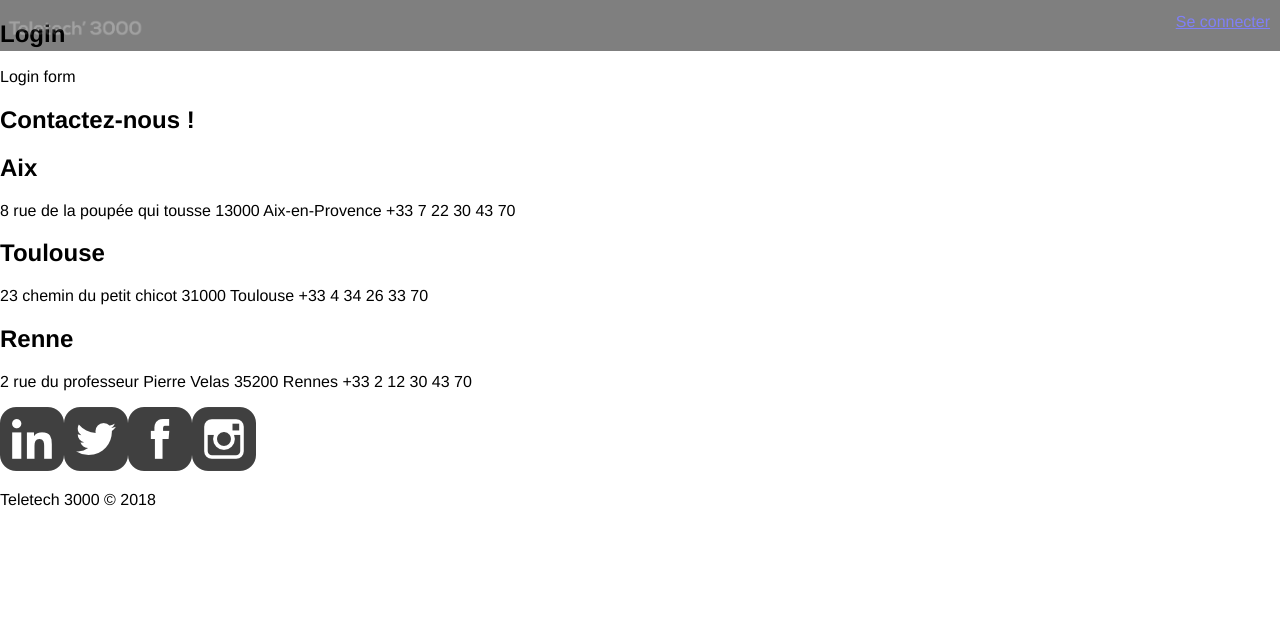
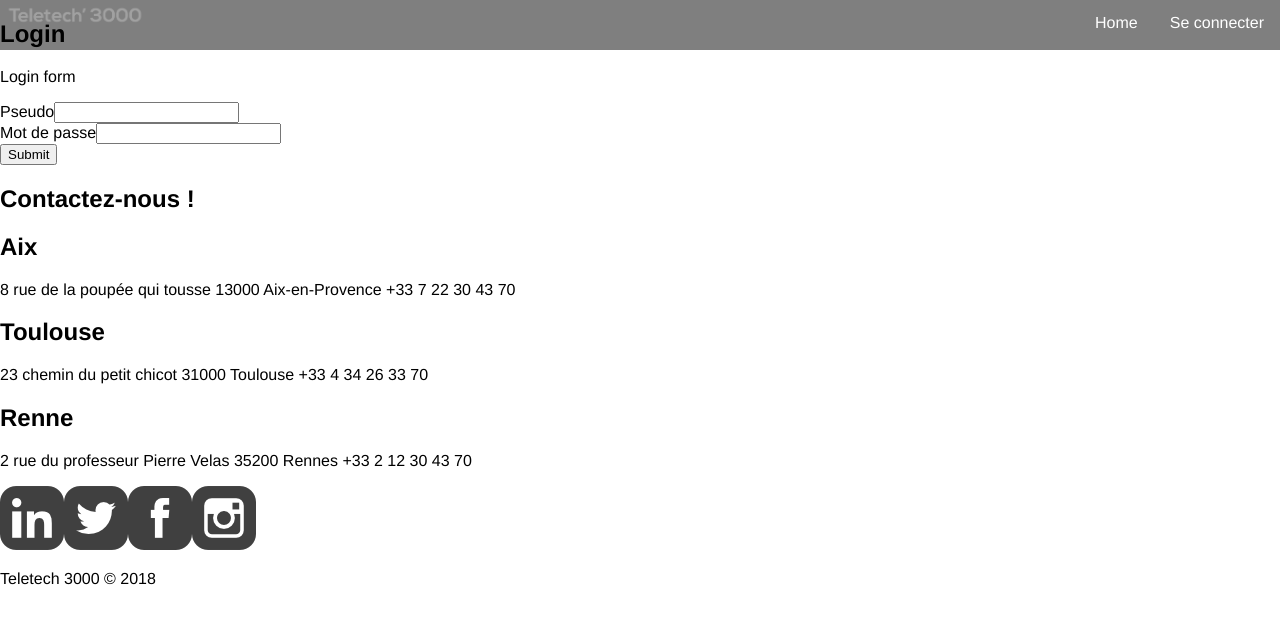
Before and after one commit to julienf31/LesRaptorsDuKentucky, an Angular app: page /login in a window 1280 px wide. Shown: the top 624 px of the page. Built offline with nearby package versions, Linux system fonts and the light colour scheme.

Commit message:
🦖 Mosasaure

```diff
--- a/src/app/auth/auth.guard.ts
+++ b/src/app/auth/auth.guard.ts
@@ -1,7 +1,7 @@
 import {Injectable} from '@angular/core';
 import {CanActivate, ActivatedRouteSnapshot, RouterStateSnapshot, Router} from '@angular/router';
+import {AuthService} from './auth.service';
 import {Observable} from 'rxjs';
-import {AuthService} from './auth.service';
 
 @Injectable({
   providedIn: 'root'
@@ -9,20 +9,18 @@ import {AuthService} from './auth.service';
 
 export class AuthGuard implements CanActivate {
 
-  constructor(
-    private authService: AuthService,
-    private router: Router
-  ) {
+  constructor(private authService: AuthService, private router: Router) {
   }
 
   canActivate(
     next: ActivatedRouteSnapshot,
     state: RouterStateSnapshot): Observable<boolean> | Promise<boolean> | boolean {
-    if (this.authService.isLoged) {
-      return true;
+    if (this.authService.isLoggedIn()) {
+      return this.authService.isLoggedIn();
     } else {
-      this.router.navigate(['login']);
-      return false;
+      console.log('error');
+      this.router.navigate(['home']);
+      return this.authService.isLoggedIn();
     }
   }
 }
--- a/src/app/auth/auth.service.ts
+++ b/src/app/auth/auth.service.ts
@@ -1,12 +1,28 @@
 import {Injectable} from '@angular/core';
+import {BehaviorSubject, Observable} from 'rxjs';
+import {T} from '@angular/core/src/render3';
+import {Router} from '@angular/router';
 
 @Injectable({
   providedIn: 'root'
 })
 export class AuthService {
 
-  public isLoged = false;
+  private _logged$ = new BehaviorSubject<boolean>(false);
 
-  constructor() {
+  constructor(private router: Router) {
+  }
+
+  isLoggedIn(): Observable<boolean> {
+    return this._logged$.asObservable();
+  }
+
+  login() {
+    this._logged$.next(true);
+  }
+
+  logout() {
+    this._logged$.next(false);
+    this.router.navigate(['home']);
   }
 }
--- a/src/app/header/header.component.html
+++ b/src/app/header/header.component.html
@@ -1,4 +1,9 @@
 <nav class="navbar sticky">
-  <div class="text title"><a routerLink="home"><img src="../../assets/LogoT_G.png" width="150px"></a></div>
-  <a routerLink="login" class="text connexion">Se connecter</a>
+  <ul>
+    <li><img src="../../assets/LogoT_G.png" width="150px"></li>
+    <li *ngIf="(login | async)" class="right"> <a (click)="auth.logout()">Logout</a></li>
+    <li *ngIf="(login | async)" class="right"><a routerLink="profil" class="">Profil</a></li>
+    <li *ngIf="!(login | async)" class="right"><a routerLink="login" class="">Se connecter</a></li>
+    <li class="right"><a routerLink="home" class="">Home</a></li>
+  </ul>
 </nav>
--- a/src/app/header/header.component.scss
+++ b/src/app/header/header.component.scss
@@ -27,4 +27,24 @@
       color: blue;
     }
   }
+
+  ul {
+    list-style-type: none;
+    margin: 0;
+    padding: 0;
+    li {
+      display: inline;
+      a {
+        display: block;
+        color: white;
+        text-align: center;
+        padding: 14px 16px;
+        text-decoration: none;
+      }
+      &.right {
+        float: right;
+      }
+    }
+
+  }
 }
--- a/src/app/header/header.component.ts
+++ b/src/app/header/header.component.ts
@@ -1,4 +1,6 @@
 import { Component, OnInit } from '@angular/core';
+import {AuthService} from '../auth/auth.service';
+import {Observable} from 'rxjs';
 
 @Component({
   selector: 'app-header',
@@ -6,8 +8,11 @@ import { Component, OnInit } from '@angular/core';
   styleUrls: ['./header.component.scss']
 })
 export class HeaderComponent implements OnInit {
+  public login: Observable<boolean>;
 
-  constructor() { }
+  constructor(protected auth: AuthService) {
+    this.login = auth.isLoggedIn();
+  }
 
   ngOnInit() {
   }
--- a/src/app/login/login/login.component.html
+++ b/src/app/login/login/login.component.html
@@ -2,5 +2,19 @@
   <div>
     <h1>Login</h1>
     <p>Login form</p>
+    <form (submit)="login()">
+      <div class="form-group">
+        <label for="pseudo">Pseudo</label>
+        <input type="text" class="form-control" id="pseudo" name="password" [(ngModel)]="pseudo" required>
+      </div>
+
+      <div class="form-group">
+        <label for="password">Mot de passe</label>
+        <input type="password" class="form-control" id="password" name="password" [(ngModel)]="password">
+      </div>
+
+      <button type="submit" class="btn btn-success">Submit</button>
+
+    </form>
   </div>
 </section>
--- a/src/app/login/login/login.component.ts
+++ b/src/app/login/login/login.component.ts
@@ -1,4 +1,7 @@
-import { Component, OnInit } from '@angular/core';
+import {Component, OnInit} from '@angular/core';
+import {st} from '@angular/core/src/render3';
+import {AuthService} from '../../auth/auth.service';
+import {Router} from '@angular/router';
 
 @Component({
   selector: 'app-login',
@@ -7,9 +10,22 @@ import { Component, OnInit } from '@angular/core';
 })
 export class LoginComponent implements OnInit {
 
-  constructor() { }
+  pseudo: string;
+  password: string;
+
+  constructor(private auth: AuthService, private router: Router) {
+  }
 
   ngOnInit() {
   }
 
+  login() {
+    if (this.pseudo === 'admin' && this.password === 'admin') {
+      this.auth.login();
+      this.router.navigate(['profil']);
+    } else {
+      // implements alert system
+    }
+  }
+
 }
```
Also changed, not shown: src/app/app.module.ts (+9 -2 lines).
